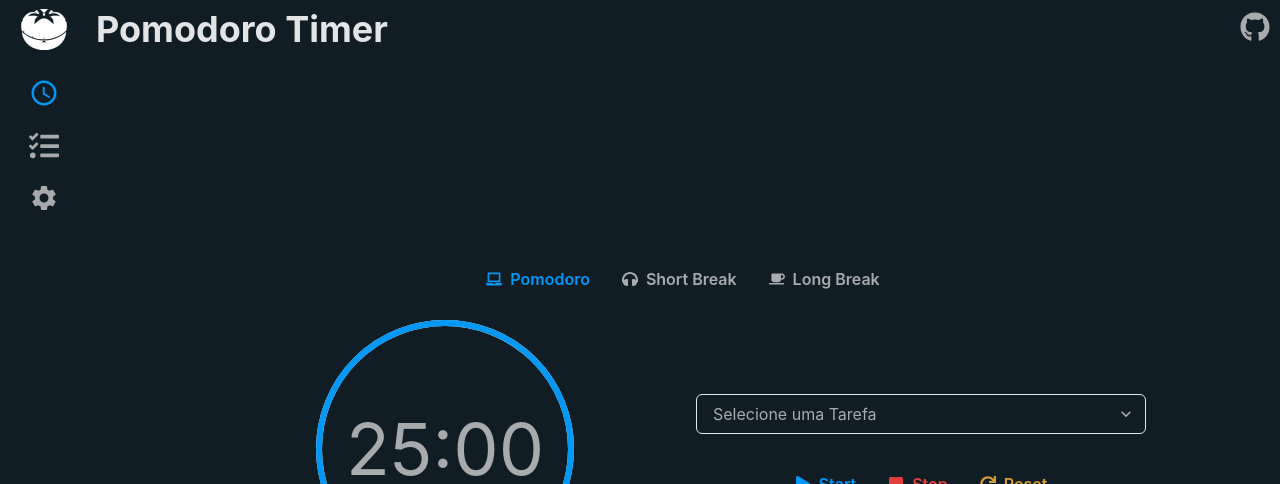
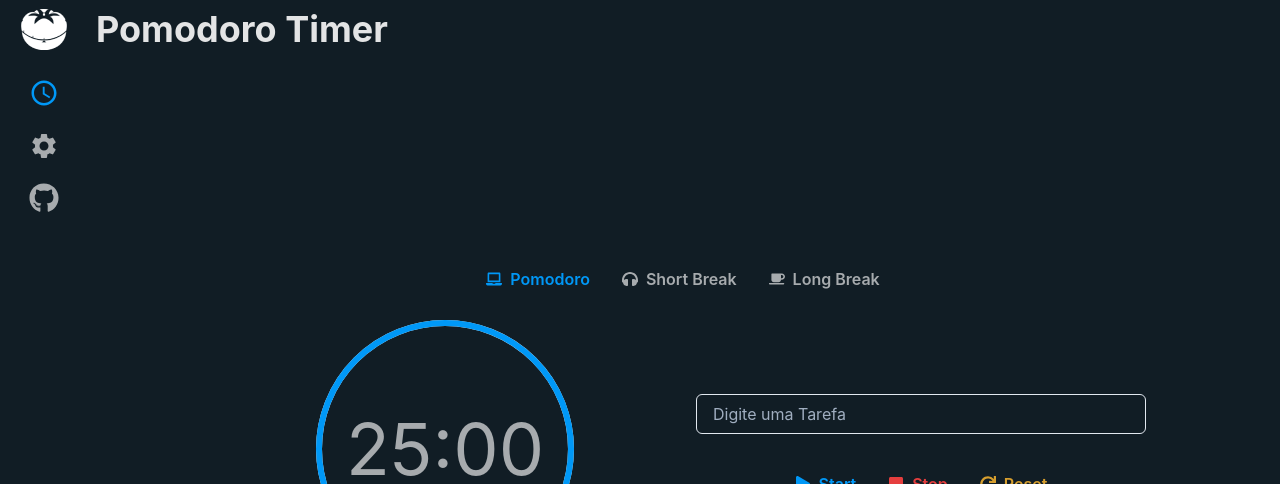
Before and after one commit to arrudadev/pomodoro-timer, a Next.js app: page / in a window 1280 px wide. Shown: the top 484 px of the page. Built offline with nearby package versions, Linux system fonts and the light colour scheme.

Commit message:
refactor: removing TasksList and changing behavior of some components

```diff
--- a/src/components/ButtonSettings/index.tsx
+++ b/src/components/ButtonSettings/index.tsx
@@ -1,11 +1,15 @@
 import React from 'react';
 import { MdSettings } from 'react-icons/md';
 
-import { Icon, useDisclosure } from '@chakra-ui/react';
+import { Icon, Text, useDisclosure } from '@chakra-ui/react';
 
 import ModalSettings from '../ModalSettings';
 
-const ButtonSettings: React.FC = () => {
+interface ButtonSettingsProps {
+  displayText?: boolean;
+}
+
+const ButtonSettings: React.FC<ButtonSettingsProps> = ({ displayText }) => {
   const { isOpen, onOpen, onClose } = useDisclosure();
 
   return (
@@ -18,6 +22,12 @@ const ButtonSettings: React.FC = () => {
         onClick={onOpen}
       />
 
+      {displayText && (
+        <Text alignSelf="center" onClick={onOpen}>
+          Configurações
+        </Text>
+      )}
+
       <ModalSettings isOpen={isOpen} onClose={onClose} />
     </>
   );
--- a/src/components/Drawer/index.tsx
+++ b/src/components/Drawer/index.tsx
@@ -1,7 +1,5 @@
 import React from 'react';
-import { FaGithub, FaTasks } from 'react-icons/fa';
-import { IconType } from 'react-icons/lib';
-import { MdSettings } from 'react-icons/md';
+import { FaGithub } from 'react-icons/fa';
 
 import {
   Drawer as DrawerChakra,
@@ -12,45 +10,17 @@ import {
   Icon,
   DrawerHeader,
   Image,
+  Grid,
+  Link,
   Text,
-  Grid,
-  useDisclosure,
-  Link,
 } from '@chakra-ui/react';
 
-import ModalSettings from '../ModalSettings';
+import ButtonSettings from '../ButtonSettings';
 
 interface DrawerProps {
   onClose: () => void;
   isOpen: boolean;
 }
-
-interface DrawerItemProps {
-  icon: IconType;
-  text: string;
-}
-
-const DrawerItem: React.FC<DrawerItemProps> = ({ icon, text }) => {
-  const { isOpen, onOpen, onClose } = useDisclosure();
-
-  return (
-    <>
-      <Icon
-        as={icon}
-        width="30px"
-        height="30px"
-        cursor="pointer"
-        color="black"
-        onClick={onOpen}
-      />
-      <Text alignSelf="center" onClick={onOpen}>
-        {text}
-      </Text>
-
-      <ModalSettings isOpen={isOpen} onClose={onClose} />
-    </>
-  );
-};
 
 const Drawer: React.FC<DrawerProps> = ({ isOpen, onClose }) => {
   return (
@@ -69,9 +39,7 @@ const Drawer: React.FC<DrawerProps> = ({ isOpen, onClose }) => {
 
           <DrawerBody color="black">
             <Grid templateColumns="50px 1fr" rowGap="20px">
-              <DrawerItem icon={FaTasks} text="Lista de Tarefas" />
-
-              <DrawerItem icon={MdSettings} text="Configurações" />
+              <ButtonSettings displayText />
 
               <Link
                 href="https://github.com/monteiro-alexandre/pomodoro-timer"
@@ -83,8 +51,14 @@ const Drawer: React.FC<DrawerProps> = ({ isOpen, onClose }) => {
                   height="30px"
                   cursor="pointer"
                   color="black"
-                  title="Pomodoro Timer GitHub"
                 />
+              </Link>
+
+              <Link
+                href="https://github.com/monteiro-alexandre/pomodoro-timer"
+                isExternal
+              >
+                <Text alignSelf="center">Repositorio do GitHub</Text>
               </Link>
             </Grid>
           </DrawerBody>
--- a/src/components/Header/index.tsx
+++ b/src/components/Header/index.tsx
@@ -1,7 +1,6 @@
 import React from 'react';
-import { FaGithub } from 'react-icons/fa';
 
-import { Flex, Heading, Icon, Link } from '@chakra-ui/react';
+import { Flex, Heading } from '@chakra-ui/react';
 
 import ButtonDrawer from '../ButtonDrawer';
 
@@ -19,21 +18,6 @@ const Header: React.FC = () => {
         Pomodoro Timer
       </Heading>
 
-      <Link
-        href="https://github.com/monteiro-alexandre/pomodoro-timer"
-        isExternal
-        display={['none', 'block']}
-      >
-        <Icon
-          as={FaGithub}
-          width="30px"
-          height="30px"
-          cursor="pointer"
-          _hover={{ color: '#0098f7' }}
-          title="Pomodoro Timer GitHub"
-        />
-      </Link>
-
       <ButtonDrawer />
     </Flex>
   );
--- a/src/components/Layout/index.tsx
+++ b/src/components/Layout/index.tsx
@@ -9,17 +9,15 @@ import Main from '../Main';
 import MenuBar from '../MenuBar';
 import Section from '../Section';
 
-interface LayoutProps {
-  activePage: string;
-}
-
-const Layout: React.FC<LayoutProps> = ({ children, activePage }) => {
+const Layout: React.FC = ({ children }) => {
   return (
     <Flex height="100%" width="100%">
-      <MenuBar activePage={activePage} />
+      <MenuBar />
       <Main>
         <Header />
+
         <Box minHeight="max(calc(100vh - 90px), 450px)">{children}</Box>
+
         <Section
           title="Técnica Pomodoro Timer"
           subtitle="O que é a Técnica do Pomodoro"
--- a/src/components/MenuBar/index.tsx
+++ b/src/components/MenuBar/index.tsx
@@ -1,17 +1,13 @@
 import React from 'react';
-import { FaTasks } from 'react-icons/fa';
+import { FaGithub } from 'react-icons/fa';
 import { MdSchedule } from 'react-icons/md';
 
-import { Flex, Image, Icon, Tooltip } from '@chakra-ui/react';
+import { Flex, Image, Icon, Tooltip, Link } from '@chakra-ui/react';
 
 import ButtonSettings from '../ButtonSettings';
 import MenuButton from '../MenuButton';
 
-interface MenuBarProps {
-  activePage: string;
-}
-
-const MenuBar: React.FC<MenuBarProps> = ({ activePage }) => {
+const MenuBar: React.FC = () => {
   return (
     <Flex
       as="nav"
@@ -29,25 +25,7 @@ const MenuBar: React.FC<MenuBarProps> = ({ activePage }) => {
 
       <MenuButton>
         <Tooltip label="Timer" hasArrow placement="right" shouldWrapChildren>
-          <Icon
-            as={MdSchedule}
-            width="30px"
-            height="30px"
-            color={activePage === 'Timer' ? '#0098f7' : '#a7abae'}
-            _hover={{ color: '#0098f7' }}
-          />
-        </Tooltip>
-      </MenuButton>
-
-      <MenuButton>
-        <Tooltip label="Tarefas" hasArrow placement="right" shouldWrapChildren>
-          <Icon
-            as={FaTasks}
-            width="30px"
-            height="30px"
-            color={activePage === 'Tasks' ? '#0098f7' : '#a7abae'}
-            _hover={{ color: '#0098f7' }}
-          />
+          <Icon as={MdSchedule} width="30px" height="30px" color="#0098f7" />
         </Tooltip>
       </MenuButton>
 
@@ -61,6 +39,28 @@ const MenuBar: React.FC<MenuBarProps> = ({ activePage }) => {
           <ButtonSettings />
         </Tooltip>
       </MenuButton>
+
+      <MenuButton>
+        <Tooltip
+          label="Pomodoro Timer GitHub"
+          hasArrow
+          placement="right"
+          shouldWrapChildren
+        >
+          <Link
+            href="https://github.com/monteiro-alexandre/pomodoro-timer"
+            isExternal
+          >
+            <Icon
+              as={FaGithub}
+              width="30px"
+              height="30px"
+              cursor="pointer"
+              _hover={{ color: '#0098f7' }}
+            />
+          </Link>
+        </Tooltip>
+      </MenuButton>
     </Flex>
   );
 };
--- a/src/pages/index.tsx
+++ b/src/pages/index.tsx
@@ -14,8 +14,8 @@ import {
   Flex,
   CircularProgress,
   CircularProgressLabel,
-  Select,
   Button,
+  Input,
 } from '@chakra-ui/react';
 
 import Layout from '../components/Layout';
@@ -28,7 +28,7 @@ const Home: React.FC = () => {
         <link rel="icon" href="/favicon.png" />
       </Head>
 
-      <Layout activePage="Timer">
+      <Layout>
         <Flex
           flexDir="column"
           height="100%"
@@ -88,9 +88,9 @@ const Home: React.FC = () => {
               justifyContent="center"
               width={['100%', '100%', '50%']}
             >
-              <Select
-                placeholder="Selecione uma Tarefa"
-                size="md"
+              <Input
+                variant="outline"
+                placeholder="Digite uma Tarefa"
                 maxWidth="450px"
               />
 
```
